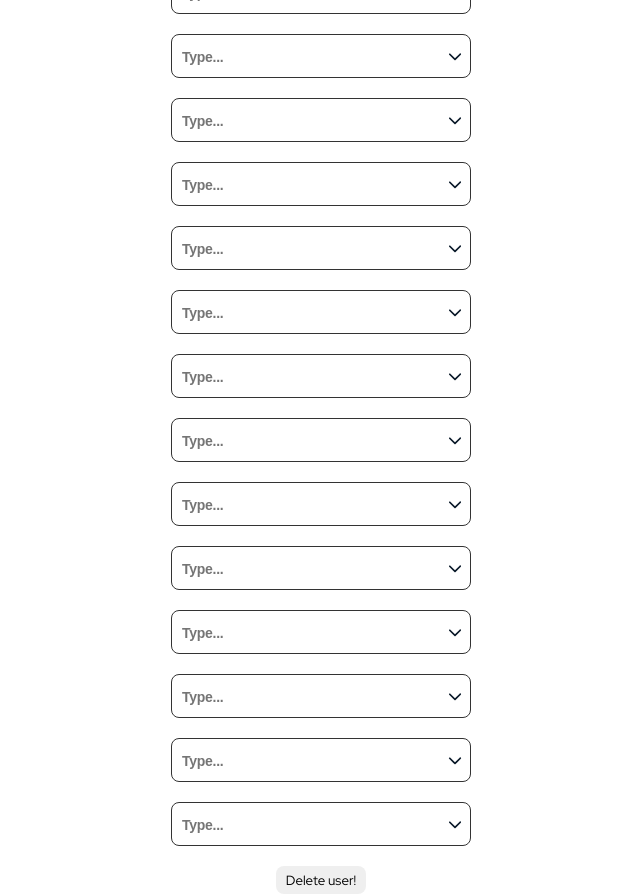
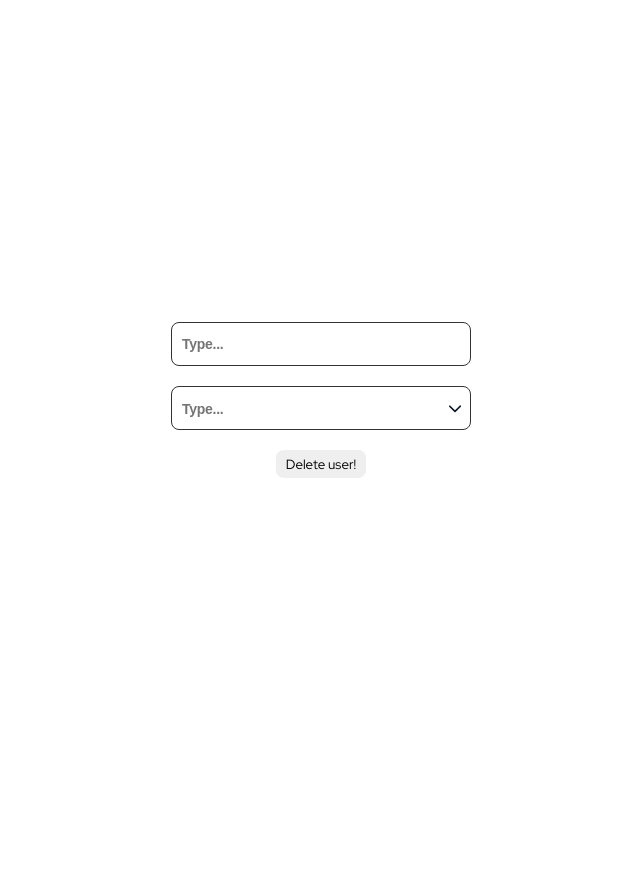
Before and after one commit to rartamosa/React-UI-components, a React (Create React App) app: page / in a window 1280 px wide. Shown: the whole page, without its empty margins (319-959 px from the left). After the commit the page ends 800 px from the top, so only its background shows below. Built offline with nearby package versions, Linux system fonts and the light colour scheme.

Commit message:
Updated props for Dialog component

```diff
--- a/src/App.tsx
+++ b/src/App.tsx
@@ -47,175 +47,7 @@ const App = () => {
         // iconColor="blue"
         // customIcon="circle-chevron-down"
       />
-      <Select
-        selectOptions={selectDummyData}
-        shouldCloseOnClear={false}
-        // placeholder="Hi there!"
-        // containerBorderColor="green"
-        // containerBorderWidth="3px"
-        // componentSize="large"
-        // backgroundColor="pink"
-        // isDisabled={true}
-        // errorBorderColor="red"
-        // iconColor="blue"
-        // customIcon="circle-chevron-down"
-      />
-      <Select
-        selectOptions={selectDummyData}
-        shouldCloseOnClear={false}
-        // placeholder="Hi there!"
-        // containerBorderColor="green"
-        // containerBorderWidth="3px"
-        // componentSize="large"
-        // backgroundColor="pink"
-        // isDisabled={true}
-        // errorBorderColor="red"
-        // iconColor="blue"
-        // customIcon="circle-chevron-down"
-      />
-      <Select
-        selectOptions={selectDummyData}
-        shouldCloseOnClear={false}
-        // placeholder="Hi there!"
-        // containerBorderColor="green"
-        // containerBorderWidth="3px"
-        // componentSize="large"
-        // backgroundColor="pink"
-        // isDisabled={true}
-        // errorBorderColor="red"
-        // iconColor="blue"
-        // customIcon="circle-chevron-down"
-      />
-      <Select
-        selectOptions={selectDummyData}
-        shouldCloseOnClear={false}
-        // placeholder="Hi there!"
-        // containerBorderColor="green"
-        // containerBorderWidth="3px"
-        // componentSize="large"
-        // backgroundColor="pink"
-        // isDisabled={true}
-        // errorBorderColor="red"
-        // iconColor="blue"
-        // customIcon="circle-chevron-down"
-      />
-      <Select
-        selectOptions={selectDummyData}
-        shouldCloseOnClear={false}
-        // placeholder="Hi there!"
-        // containerBorderColor="green"
-        // containerBorderWidth="3px"
-        // componentSize="large"
-        // backgroundColor="pink"
-        // isDisabled={true}
-        // errorBorderColor="red"
-        // iconColor="blue"
-        // customIcon="circle-chevron-down"
-      />
-      <Select
-        selectOptions={selectDummyData}
-        shouldCloseOnClear={false}
-        // placeholder="Hi there!"
-        // containerBorderColor="green"
-        // containerBorderWidth="3px"
-        // componentSize="large"
-        // backgroundColor="pink"
-        // isDisabled={true}
-        // errorBorderColor="red"
-        // iconColor="blue"
-        // customIcon="circle-chevron-down"
-      />
-      <Select
-        selectOptions={selectDummyData}
-        shouldCloseOnClear={false}
-        // placeholder="Hi there!"
-        // containerBorderColor="green"
-        // containerBorderWidth="3px"
-        // componentSize="large"
-        // backgroundColor="pink"
-        // isDisabled={true}
-        // errorBorderColor="red"
-        // iconColor="blue"
-        // customIcon="circle-chevron-down"
-      />
-      <Select
-        selectOptions={selectDummyData}
-        shouldCloseOnClear={false}
-        // placeholder="Hi there!"
-        // containerBorderColor="green"
-        // containerBorderWidth="3px"
-        // componentSize="large"
-        // backgroundColor="pink"
-        // isDisabled={true}
-        // errorBorderColor="red"
-        // iconColor="blue"
-        // customIcon="circle-chevron-down"
-      />
-      <Select
-        selectOptions={selectDummyData}
-        shouldCloseOnClear={false}
-        // placeholder="Hi there!"
-        // containerBorderColor="green"
-        // containerBorderWidth="3px"
-        // componentSize="large"
-        // backgroundColor="pink"
-        // isDisabled={true}
-        // errorBorderColor="red"
-        // iconColor="blue"
-        // customIcon="circle-chevron-down"
-      />
-      <Select
-        selectOptions={selectDummyData}
-        shouldCloseOnClear={false}
-        // placeholder="Hi there!"
-        // containerBorderColor="green"
-        // containerBorderWidth="3px"
-        // componentSize="large"
-        // backgroundColor="pink"
-        // isDisabled={true}
-        // errorBorderColor="red"
-        // iconColor="blue"
-        // customIcon="circle-chevron-down"
-      />
-      <Select
-        selectOptions={selectDummyData}
-        shouldCloseOnClear={false}
-        // placeholder="Hi there!"
-        // containerBorderColor="green"
-        // containerBorderWidth="3px"
-        // componentSize="large"
-        // backgroundColor="pink"
-        // isDisabled={true}
-        // errorBorderColor="red"
-        // iconColor="blue"
-        // customIcon="circle-chevron-down"
-      />
-      <Select
-        selectOptions={selectDummyData}
-        shouldCloseOnClear={false}
-        // placeholder="Hi there!"
-        // containerBorderColor="green"
-        // containerBorderWidth="3px"
-        // componentSize="large"
-        // backgroundColor="pink"
-        // isDisabled={true}
-        // errorBorderColor="red"
-        // iconColor="blue"
-        // customIcon="circle-chevron-down"
-      />
-      <Select
-        selectOptions={selectDummyData}
-        shouldCloseOnClear={false}
-        // placeholder="Hi there!"
-        // containerBorderColor="green"
-        // containerBorderWidth="3px"
-        // componentSize="large"
-        // backgroundColor="pink"
-        // isDisabled={true}
-        // errorBorderColor="red"
-        // iconColor="blue"
-        // customIcon="circle-chevron-down"
-      />
+
       <Dialog
         onAction={() => console.log("Action taken")}
         onCancel={() => console.log("Action cancelled")}
@@ -234,7 +66,9 @@ const App = () => {
         // cancelButtonColor="blue"
         // overlayColor="pink"
         // dialogPosition="right-bottom"
-        blockScroll={true}
+        // blockScroll={true} // TODO
+        closeOnEsc={true}
+        // closeOnOverlayClick={true}
       />
     </>
   );
--- a/src/components/Dialog/Dialog.tsx
+++ b/src/components/Dialog/Dialog.tsx
@@ -20,7 +20,9 @@ const Dialog = ({
   cancelButtonText,
   overlayColor,
   dialogPosition,
-  blockScroll,
+  blockScroll, //TODO
+  closeOnEsc, //TODO
+  closeOnOverlayClick,
 }: DialogProps) => {
   const [isDialogOpen, setIsDialogOpen] = useState(false);
 
@@ -28,21 +30,29 @@ const Dialog = ({
     setIsDialogOpen(true);
   };
 
-  const onClose = (): void => {
+  const onInternalAction = (): void => {
     setIsDialogOpen(false);
-  };
-
-  const onInternalAction = (): void => {
-    onClose();
     onAction();
   };
 
   const onInternalCancel = (): void => {
     if (onCancel) {
-      onClose();
+      setIsDialogOpen(false);
       onCancel();
     } else {
-      onClose();
+      setIsDialogOpen(false);
+    }
+  };
+
+  const onEscClose = (event: React.KeyboardEvent): void => {
+    if (closeOnEsc && event.key === "Escape") {
+      onInternalCancel();
+    }
+  };
+
+  const onOverlayClickClose = (): void => {
+    if (closeOnOverlayClick) {
+      onInternalCancel();
     }
   };
 
@@ -57,13 +67,17 @@ const Dialog = ({
       </DialogButton>
 
       {isDialogOpen && (
-        <AlertDialog isDialogOpen={isDialogOpen} onClose={onClose}>
+        <AlertDialog isDialogOpen={isDialogOpen} onEscClose={onEscClose}>
           <AlertDialogOverLay
             overlayColor={overlayColor}
             dialogPosition={dialogPosition}
             blockScroll={blockScroll}
+            closeOnEsc={closeOnEsc}
+            onKeyDown={onEscClose}
+            closeOnOverlayClick={closeOnOverlayClick}
+            onClick={onOverlayClickClose}
           >
-            <AlertDialogWindow>
+            <AlertDialogWindow onClick={(event) => event.stopPropagation()}>
               <AlertDialogHeader dialogHeader={dialogHeader}>
                 {dialogHeader}
               </AlertDialogHeader>
@@ -138,10 +152,8 @@ export const CancelButton = styled(DialogButton)<{
 
 export const AlertDialog = styled.div<{
   isDialogOpen: boolean;
-  onClose: () => void;
-}>`
-  border: 1px solid black;
-`;
+  onEscClose: (event: React.KeyboardEvent) => void;
+}>``;
 
 export const AlertDialogOverLay = styled.div<{
   overlayColor?: string;
@@ -149,6 +161,8 @@ export const AlertDialogOverLay = styled.div<{
     | Exclude<`${HorizontalPosition}-${VerticalPosition}`, "center-center">
     | "center";
   blockScroll?: boolean;
+  closeOnEsc?: boolean;
+  closeOnOverlayClick?: boolean;
 }>`
   position: absolute;
   left: 0;
--- a/src/components/Dialog/DialogProps.tsx
+++ b/src/components/Dialog/DialogProps.tsx
@@ -17,5 +17,7 @@ export type DialogProps = {
     | Exclude<`${HorizontalPosition}-${VerticalPosition}`, "center-center">
     | "center";
   size?: "small" | "medium" | "large";
-  blockScroll?: boolean;
+  blockScroll?: boolean; //TODO
+  closeOnEsc?: boolean; //TODO
+  closeOnOverlayClick?: boolean;
 };
```
